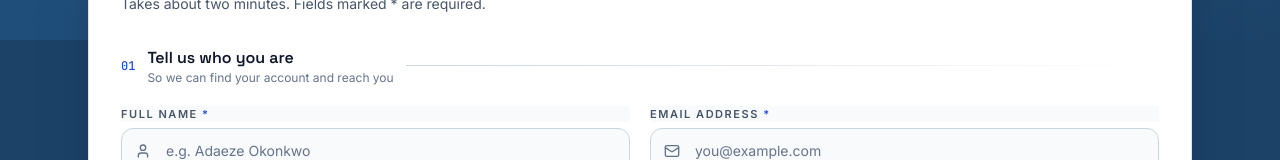
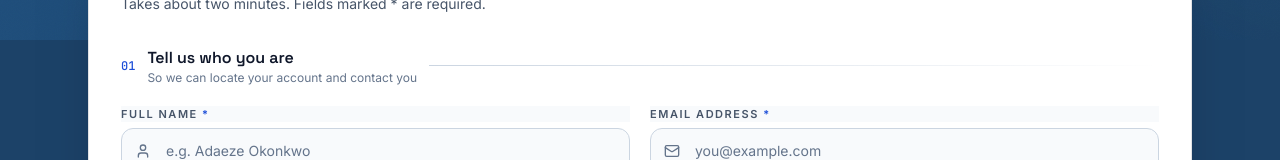
Before and after one commit to CHRIS-GIT7/1xBet, a Next.js app: page / in a window 1280 px wide. Shown: the part 760-920 px from the top of the page. Built offline with nearby package versions, Linux system fonts and the light colour scheme.

Commit message:
fix: update subtitle in Section component for clarity

```diff
--- a/src/components/support-form.tsx
+++ b/src/components/support-form.tsx
@@ -133,7 +133,7 @@ function FormCore({ onSuccess }: { onSuccess: (reference: string) => void }) {
       </div>
 
       <div className="space-y-9">
-        <Section index="01" title="Tell us who you are" subtitle="So we can find your account and reach you">
+        <Section index="01" title="Tell us who you are" subtitle="So we can locate your account and contact you">
           <div className="grid gap-5 sm:grid-cols-2">
             <FieldShell label="Full name" htmlFor="name" error={err.name}>
               <IconInput icon={User}>
```
